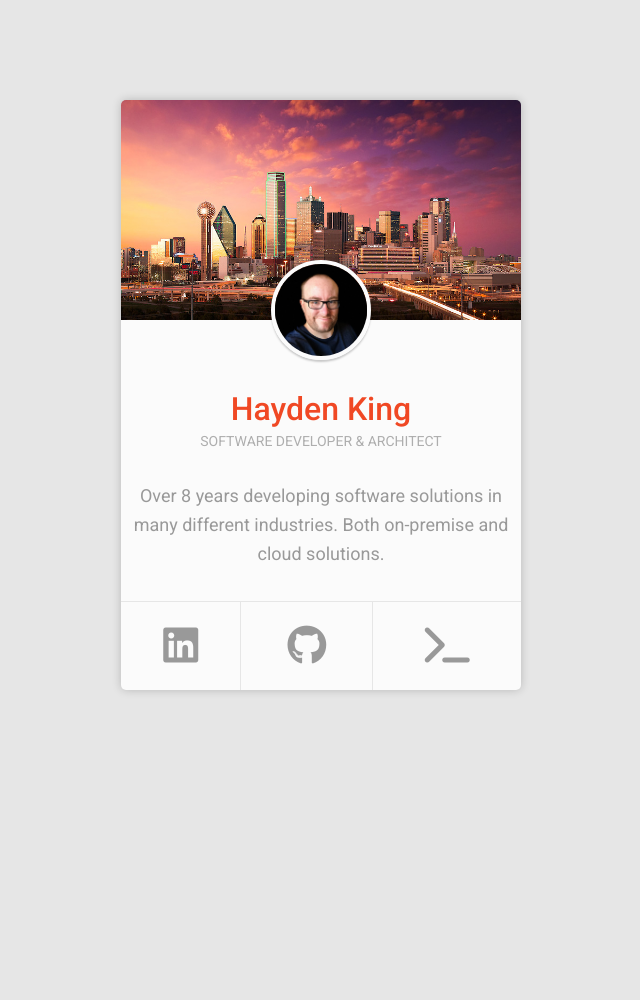
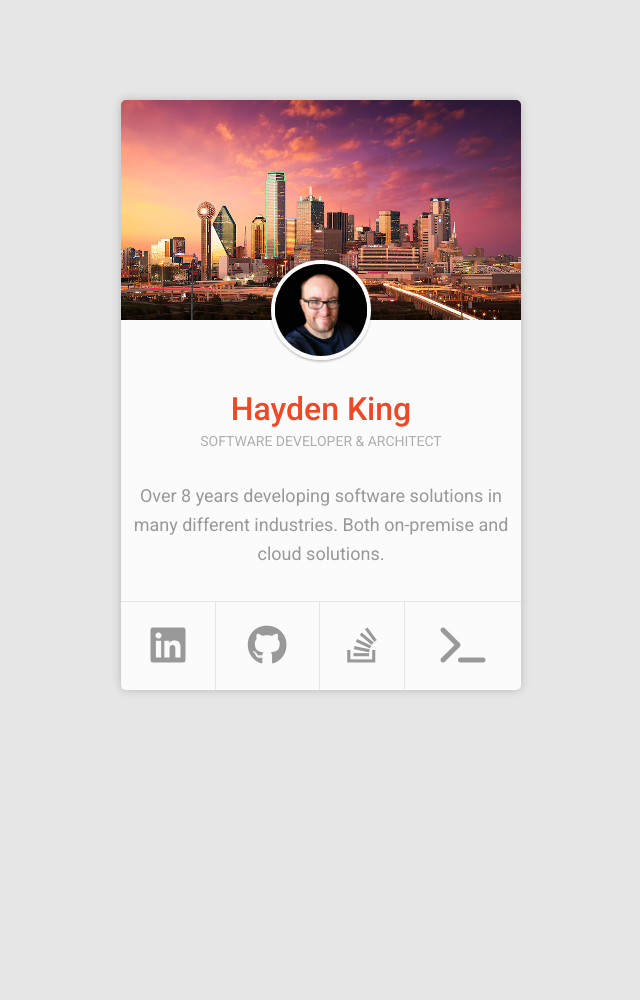
Before and after one commit to haydenk/haydenk-com, a Jekyll site: the page built from index.md, in a window 1280 px wide. Shown: the whole page, without its empty margins (319-959 px from the left). Built offline with Jekyll 4.4.1, drawn with Linux system fonts in a browser that asks for light colours; nearby versions of some CDN libraries.

Commit message:
add StackOverflow link

```diff
--- a/_includes/footer.html
+++ b/_includes/footer.html
@@ -1,7 +1,8 @@
 <footer>
     <ul class="profile-social-links">
-        <li><a href="https://www.linkedin.com/in/haydenking/" rel="external nofollow" title="LinkedIn"><i class="fab fa-linkedin fa-lg"></i></a></li>
-        <li><a href="https://github.com/haydenk" rel="external nofollow" title="Github"><i class="fab fa-github fa-lg"></i></a></li>
-        <li><a href="https://www.fibonacci.dev" rel="external nofollow" title="fibonaccie.dev"><i class="fas fa-terminal fa-lg"></i></a></li>
+        <li><a href="https://www.linkedin.com/in/haydenking/" rel="external nofollow" title="LinkedIn"><i class="fab fa-linkedin fa-lg" aria-hidden="true"></i></a></li>
+        <li><a href="https://github.com/haydenk" rel="external nofollow" title="Github"><i class="fab fa-github fa-lg" aria-hidden="true"></i></a></li>
+        <li><a href="https://stackoverflow.com/users/464467/hayden" rel="external nofollow" title="StackOverflow"><i class="fa fa-stack-overflow fa-lg" aria-hidden="true"></i></a></li>
+        <li><a href="https://www.fibonacci.dev" rel="external nofollow" title="fibonaccie.dev"><i class="fas fa-terminal fa-lg" aria-hidden="true"></i></a></li>
     </ul>
 </footer>
--- a/assets/css/style.scss
+++ b/assets/css/style.scss
@@ -113,6 +113,9 @@ footer {
           .fa-github {
             color: #24292e;
           }
+          .fa-stack-overflow {
+            color: #f48024;
+          }
         }
       }
 
```
